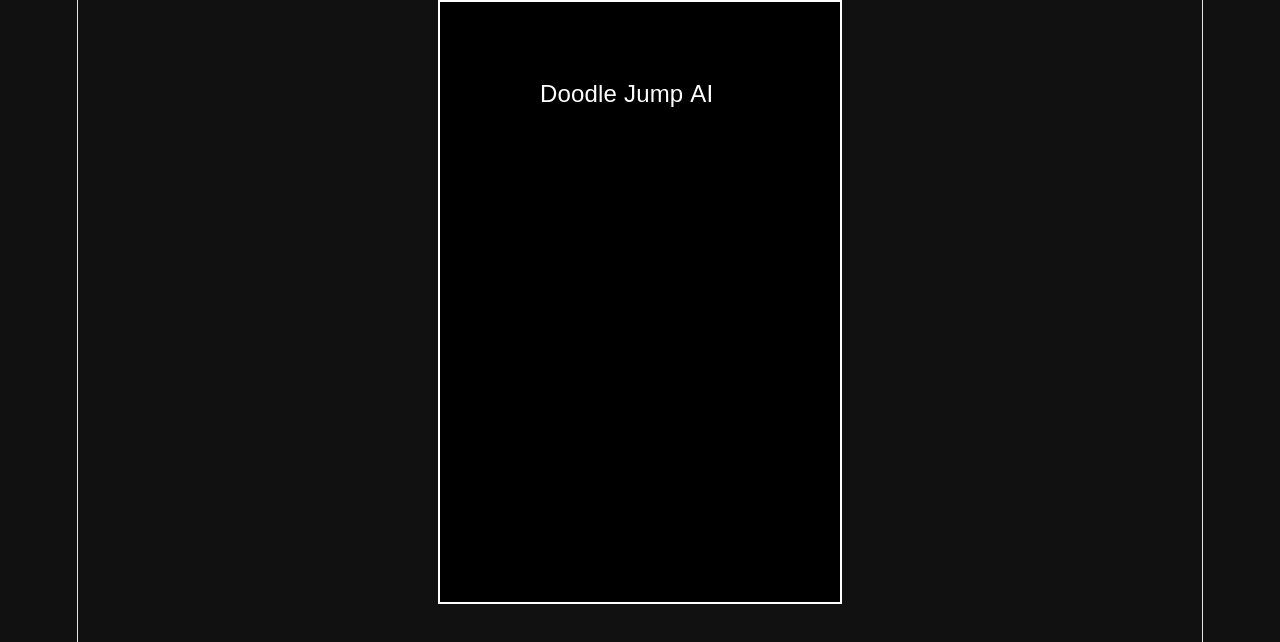
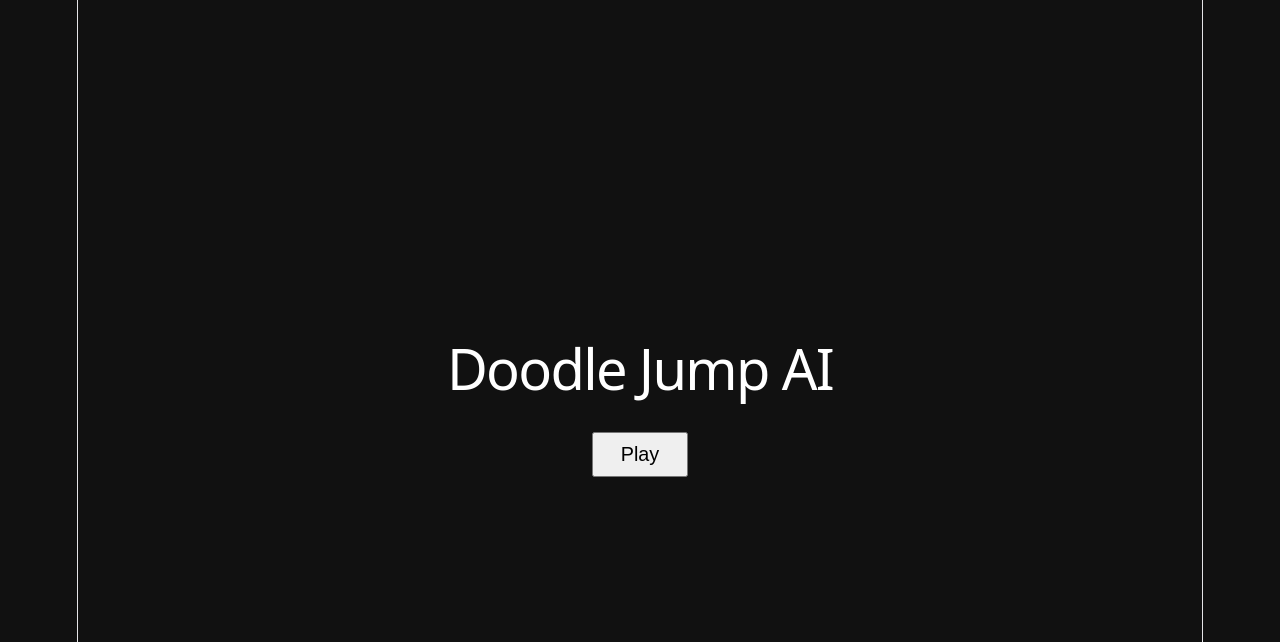
Before and after one commit to ArushC/the-ascent, a React (Vite) app: page / in a window 1280 px wide. Shown: the top 642 px of the page. Built offline with nearby package versions, Linux system fonts and the light colour scheme.

Commit message:
add game loop

```diff
--- a/src/App.css
+++ b/src/App.css
@@ -18,3 +18,24 @@ canvas {
   border: 2px solid white;
   background: black;
 }
+
+h1 {
+  color: white;
+}
+
+.home {
+  min-height: 100vh;
+  display: flex;
+  flex-direction: column;
+  justify-content: center;
+  align-items: center;
+  gap: 1rem;
+  color: white;
+  font-family: sans-serif;
+}
+
+.home button {
+  padding: 0.5rem 1.5rem;
+  font-size: 1.1rem;
+  cursor: pointer;
+}
--- a/src/App.tsx
+++ b/src/App.tsx
@@ -1,27 +1,41 @@
-import { useEffect, useRef } from "react";
+import { useEffect, useRef, useState } from "react";
 import "./App.css";
+import { Game } from "./game/Game";
+
+const CANVAS_WIDTH = 400;
+const CANVAS_HEIGHT = 600;
 
 function App() {
   const canvasRef = useRef<HTMLCanvasElement | null>(null);
+  const [isPlaying, setIsPlaying] = useState(false);
 
   useEffect(() => {
+    if (!isPlaying) return;
+
     const canvas = canvasRef.current;
     if (!canvas) return;
 
     const ctx = canvas.getContext("2d");
     if (!ctx) return;
 
-    ctx.fillStyle = "black";
-    ctx.fillRect(0, 0, canvas.width, canvas.height);
+    const game = new Game(canvas, ctx);
+    game.start();
 
-    ctx.fillStyle = "white";
-    ctx.font = "24px sans-serif";
-    ctx.fillText("Doodle Jump AI", 100, 100);
-  }, []);
+    return () => {
+      game.stop();
+    };
+  }, [isPlaying]);
 
   return (
     <main>
-      <canvas ref={canvasRef} width={400} height={600} />
+      {isPlaying ? (
+        <canvas ref={canvasRef} width={CANVAS_WIDTH} height={CANVAS_HEIGHT} />
+      ) : (
+        <div className="home">
+          <h1>Doodle Jump AI</h1>
+          <button onClick={() => setIsPlaying(true)}>Play</button>
+        </div>
+      )}
     </main>
   );
 }
--- /dev/null
+++ b/src/game/Game.ts
@@ -0,0 +1,81 @@
+const MAX_DELTA_MS = 50;
+
+interface DemoRect {
+  x: number;
+  y: number;
+  width: number;
+  height: number;
+  vx: number;
+}
+
+export class Game {
+  private canvas: HTMLCanvasElement;
+  private ctx: CanvasRenderingContext2D;
+  private running = false;
+  private rafId: number | null = null;
+  private lastTimestamp = 0;
+
+  private rect: DemoRect = {
+    x: 50,
+    y: 280,
+    width: 40,
+    height: 40,
+    vx: 0.15,
+  };
+
+  constructor(canvas: HTMLCanvasElement, ctx: CanvasRenderingContext2D) {
+    this.canvas = canvas;
+    this.ctx = ctx;
+  }
+
+  start(): void {
+    if (this.running) return;
+    this.running = true;
+    this.lastTimestamp = performance.now();
+    this.rafId = requestAnimationFrame(this.tick);
+  }
+
+  stop(): void {
+    this.running = false;
+    if (this.rafId !== null) {
+      cancelAnimationFrame(this.rafId);
+      this.rafId = null;
+    }
+  }
+
+  private tick = (timestamp: number): void => {
+    const deltaTime = Math.min(timestamp - this.lastTimestamp, MAX_DELTA_MS);
+    this.lastTimestamp = timestamp;
+
+    this.update(deltaTime);
+    this.render();
+
+    if (this.running) {
+      this.rafId = requestAnimationFrame(this.tick);
+    }
+  };
+
+  private update(deltaTime: number): void {
+    this.rect.x += this.rect.vx * deltaTime;
+
+    const maxX = this.canvas.width - this.rect.width;
+    if (this.rect.x <= 0 || this.rect.x >= maxX) {
+      this.rect.vx *= -1;
+      this.rect.x = Math.min(Math.max(this.rect.x, 0), maxX);
+    }
+  }
+
+  private render(): void {
+    const { ctx, canvas } = this;
+
+    ctx.fillStyle = "black";
+    ctx.fillRect(0, 0, canvas.width, canvas.height);
+
+    ctx.fillStyle = "white";
+    ctx.font = "24px sans-serif";
+    ctx.fillText("Doodle Jump AI", 100, 60);
+
+    ctx.fillStyle = "red";
+    ctx.fillRect(this.rect.x, this.rect.y, this.rect.width, this.rect.height);
+  }
+}
```
Also changed, not shown: 2 other files (tests, documents, lock files or other folders).
